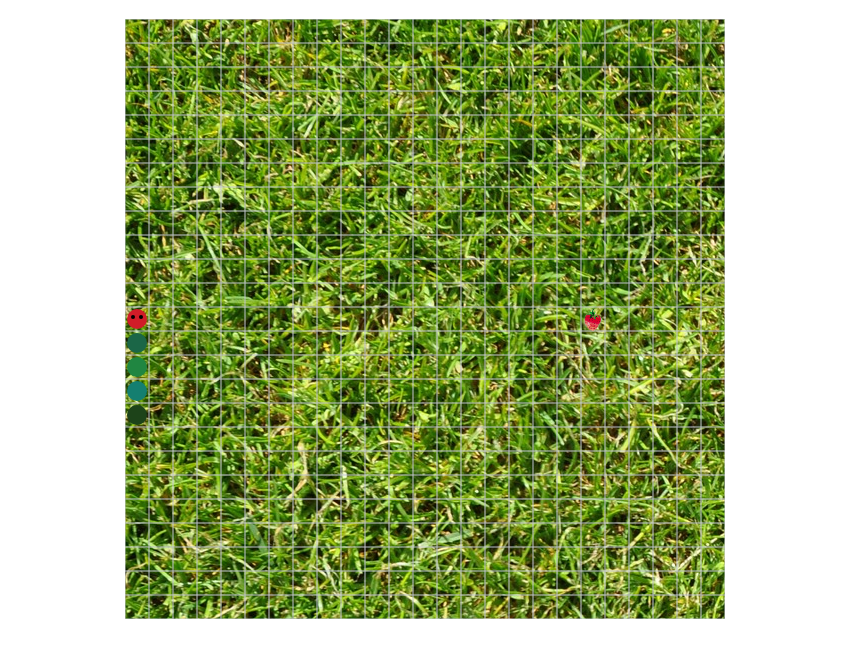
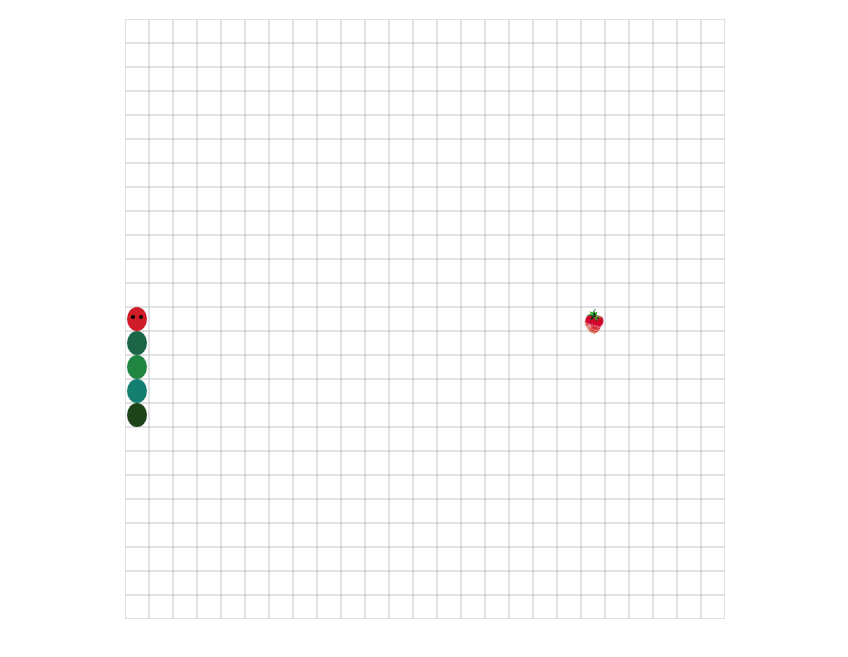
Before and after one commit to anjaboettcher/The-very-hungry-caterpillar-game, a plain HTML site: page index.html in a window 1280 px wide. Shown: the part 61-718 px from the top of the page, without its empty margins (215-1063 px from the left). Drawn offline with Linux system fonts and the light colour scheme; a web font is replaced by a local one.

Commit message:
small changes

```diff
--- a/js/Caterpillar.js
+++ b/js/Caterpillar.js
@@ -41,7 +41,7 @@ class Caterpillar {
     draw(ctx) {
         ctx.save();
         ctx.beginPath();
-        ctx.arc(this.x, this.y, 10, 0, Math.PI*4);
+        ctx.ellipse(this.x, this.y, 10, 12, Math.PI, 0, 2 * Math.PI);
         ctx.fillStyle = "#D01C28";
         ctx.fill();
         ctx.closePath();
@@ -59,25 +59,25 @@ class Caterpillar {
         ctx.closePath();
 
         ctx.beginPath();
-        ctx.arc(this.x, this.y+24, 10, 0, Math.PI*4);
+        ctx.ellipse(this.x, this.y+24, 10, 12, Math.PI, 0, 2 * Math.PI);
         ctx.fillStyle = "#1B6647";
         ctx.fill();
         ctx.closePath();
 
         ctx.beginPath();
-        ctx.arc(this.x, this.y+48, 10, 0, Math.PI*4);
+        ctx.ellipse(this.x, this.y+48, 10, 12, Math.PI, 0, 2 * Math.PI);
         ctx.fillStyle = "#208641";
         ctx.fill();
         ctx.closePath();
 
         ctx.beginPath();
-        ctx.arc(this.x, this.y+72, 10, 0, Math.PI*4);
+        ctx.ellipse(this.x, this.y+72, 10, 12, Math.PI, 0, 2 * Math.PI);
         ctx.fillStyle = "#147F70";
         ctx.fill();
         ctx.closePath();
 
         ctx.beginPath();
-        ctx.arc(this.x, this.y+96, 10, 0, Math.PI*4);
+        ctx.ellipse(this.x, this.y+96, 10, 12, Math.PI, 0, 2 * Math.PI);
         ctx.fillStyle = "#1D4319";
         ctx.fill();
         ctx.closePath();
--- a/js/Fruit.js
+++ b/js/Fruit.js
@@ -14,9 +14,9 @@ class Fruit {
       const row = this.row
       img.onload = function () {
 
-        ctx.drawImage(img, col*24,row*24, 25, 25);
+        ctx.drawImage(img, col*24,row*24, 28, 28);
       };
-      img.src = `/images/${this.randomFruitName}.png`;
+      img.src = `images/${this.randomFruitName}.png`;
     }
 
 }
--- a/js/main.js
+++ b/js/main.js
@@ -10,6 +10,7 @@ var height = canvas.height
 var numberOfTiles = 25
 var tileSize = width / numberOfTiles
 let frame = 150
+let score = 0;
 
 
 //calling fruit and caterpillar
@@ -20,7 +21,7 @@ var caterpillar = new Caterpillar();
 
 //drawing the actual grid
   function drawGrid() {
-    // Draw the vertical lines
+    ctx.fillStyle = 'lightgrey';
     for (var x = 0; x <= height; x+=tileSize) {
         ctx.strokeStyle = "#c1c5cc";
       ctx.beginPath()
@@ -61,16 +62,16 @@ function updateEverything(keyCode) {
 }
 
   function drawEverything(){
-    var background = new Image();
-    background.src = "images/grass.jpg";
-    background.globalAlpha = 0.2;
+    //var background = new Image();
+    //background.src = "images/grass.jpg";
+
     ctx.clearRect(0,0,600,600)
-    background.onload = function(){
-      ctx.drawImage(background,0,0);
+    //background.onload = function(){
+      //ctx.drawImage(background,0,0);
       drawGrid()
       caterpillar.draw(ctx)
       fruit.draw(ctx)
-    }
+    //}
   }
 
   /*function animation() {
--- a/style.css
+++ b/style.css
@@ -2,7 +2,7 @@
 
 body {
     font-family: 'Nanum Gothic Coding', monospace;
-    background-color: white;
+
     color: green;
     text-align: center;
 }
```
